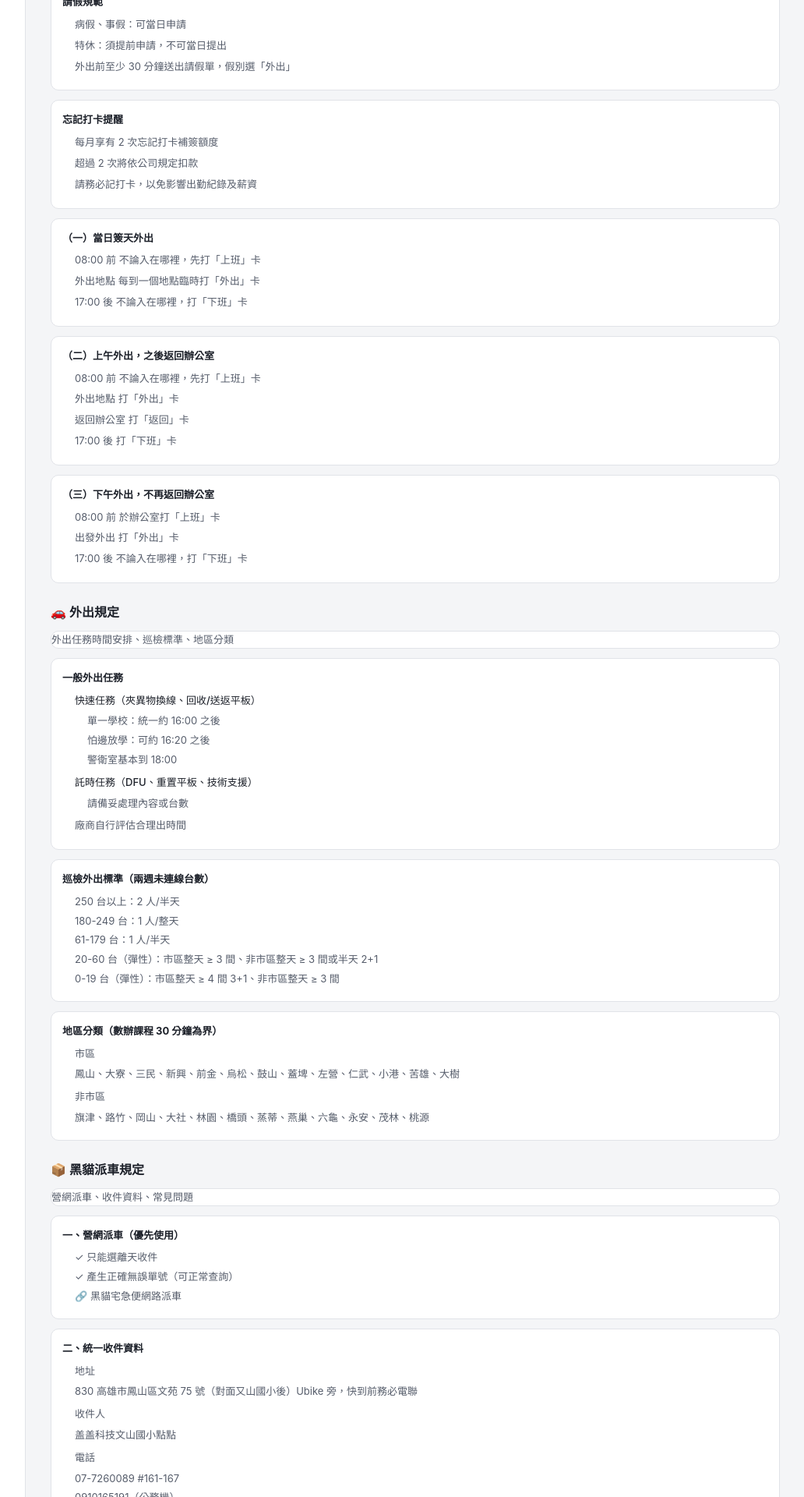
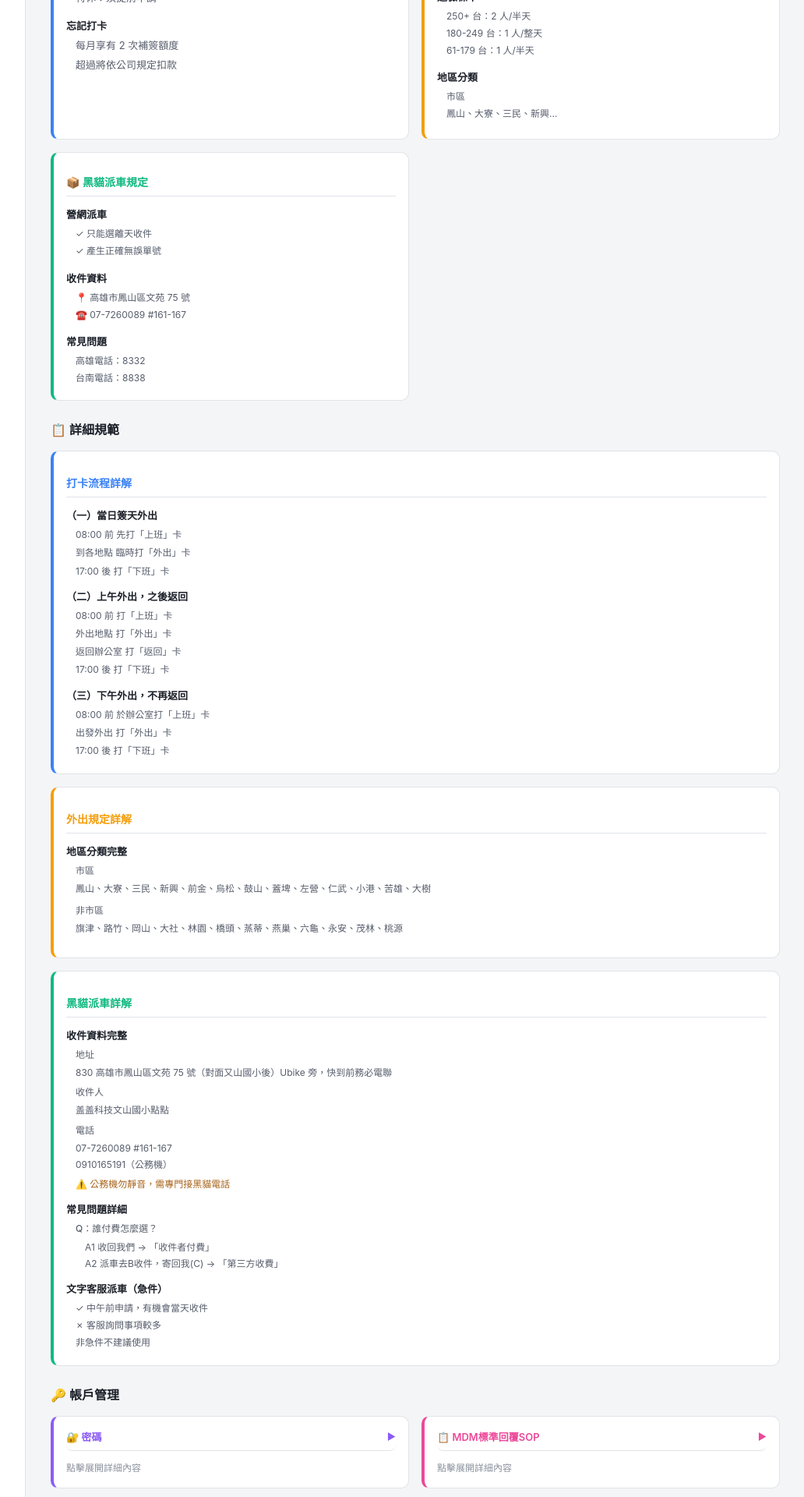
Before and after one commit to Iris1706/school-hub, a Next.js app: page /training in a window 1280 px wide. Shown: the part 340-2260 px from the top of the page at 78% size, without its empty margins (157-1189 px from the left). Built offline with nearby package versions, Linux system fonts and the light colour scheme.

Commit message:
設計教育訓練頁面排版

```diff
--- a/app/training/page.js
+++ b/app/training/page.js
@@ -14,23 +14,25 @@ export default function TrainingPage() {
     }));
   };
 
-  const sectionStyle = {
-    marginBottom: 24,
-  };
+  const sectionCardStyle = (borderColor) => ({
+    background: 'var(--surface-1)',
+    border: '1px solid var(--border)',
+    borderLeft: `4px solid ${borderColor}`,
+    borderRadius: 'var(--radius)',
+    padding: '16px',
+    height: '100%',
+  });
 
-  const titleStyle = {
-    fontSize: 16,
+  const subTitleStyle = {
+    fontSize: 14,
     fontWeight: 600,
     marginBottom: 12,
     color: 'var(--text-primary)',
+    paddingBottom: 8,
+    borderBottom: '1px solid var(--border)',
   };
 
-  const contentBoxStyle = {
-    background: 'var(--surface-1)',
-    border: '1px solid var(--border)',
-    borderRadius: 'var(--radius)',
-    padding: '14px',
-    marginBottom: 12,
+  const contentStyle = {
     fontSize: 13,
     lineHeight: 1.6,
     color: 'var(--text-secondary)',
@@ -43,257 +45,265 @@ export default function TrainingPage() {
         SOP 文件、操作手冊與教學資源
       </p>
 
-      {/* 打卡及請假規範 */}
-      <div style={sectionStyle}>
-        <h2 style={titleStyle}>📅 打卡及請假規範</h2>
-        <p style={{ ...contentBoxStyle, marginBottom: 12, padding: 0 }}>
-          出勤打卡流程、外出規範、請假說明
-        </p>
+      {/* 三大區塊並排 */}
+      <div style={{ display: 'grid', gridTemplateColumns: 'repeat(auto-fit, minmax(320px, 1fr))', gap: 16, marginBottom: 24 }}>
+        {/* 打卡及請假規範 - 藍色 */}
+        <div style={sectionCardStyle('#3b82f6')}>
+          <h2 style={{ ...subTitleStyle, color: '#3b82f6' }}>📅 打卡及請假規範</h2>
 
-        <div style={contentBoxStyle}>
-          <strong style={{ color: 'var(--text-primary)' }}>一、正常上下班（無外出）</strong>
-          <div style={{ marginTop: 8, marginLeft: 16 }}>
-            <p style={{ margin: '6px 0' }}>08:00 前 打「上班」卡（需定位於辦公室）</p>
-            <p style={{ margin: '6px 0' }}>17:00 後 打「下班」卡（需定位於辦公室）</p>
+          <div style={{ marginBottom: 14 }}>
+            <strong style={{ color: 'var(--text-primary)', fontSize: 13 }}>正常上下班</strong>
+            <div style={{ ...contentStyle, marginTop: 6, marginLeft: 12 }}>
+              <p style={{ margin: '4px 0' }}>08:00 前打「上班」卡</p>
+              <p style={{ margin: '4px 0' }}>17:00 後打「下班」卡</p>
             </div>
           </div>
 
-        <div style={contentBoxStyle}>
-          <strong style={{ color: 'var(--text-primary)' }}>請假規範</strong>
-          <div style={{ marginTop: 8, marginLeft: 16 }}>
-            <p style={{ margin: '6px 0' }}>病假、事假：可當日申請</p>
-            <p style={{ margin: '6px 0' }}>特休：須提前申請，不可當日提出</p>
-            <p style={{ margin: '6px 0' }}>外出前至少 30 分鐘送出請假單，假別選「外出」</p>
+          <div style={{ marginBottom: 14 }}>
+            <strong style={{ color: 'var(--text-primary)', fontSize: 13 }}>請假規範</strong>
+            <div style={{ ...contentStyle, marginTop: 6, marginLeft: 12 }}>
+              <p style={{ margin: '4px 0' }}>病假、事假：可當日申請</p>
+              <p style={{ margin: '4px 0' }}>特休：須提前申請</p>
             </div>
           </div>
 
-        <div style={contentBoxStyle}>
-          <strong style={{ color: 'var(--text-primary)' }}>忘記打卡提醒</strong>
-          <div style={{ marginTop: 8, marginLeft: 16 }}>
-            <p style={{ margin: '6px 0' }}>每月享有 2 次忘記打卡補簽額度</p>
-            <p style={{ margin: '6px 0' }}>超過 2 次將依公司規定扣款</p>
-            <p style={{ margin: '6px 0' }}>請務必記打卡，以免影響出勤紀錄及薪資</p>
-          </div>
-        </div>
-
-        <div style={contentBoxStyle}>
-          <strong style={{ color: 'var(--text-primary)' }}>（一）當日簽天外出</strong>
-          <div style={{ marginTop: 8, marginLeft: 16 }}>
-            <p style={{ margin: '6px 0' }}>08:00 前 不論入在哪裡，先打「上班」卡</p>
-            <p style={{ margin: '6px 0' }}>外出地點 每到一個地點臨時打「外出」卡</p>
-            <p style={{ margin: '6px 0' }}>17:00 後 不論入在哪裡，打「下班」卡</p>
-          </div>
-        </div>
-
-        <div style={contentBoxStyle}>
-          <strong style={{ color: 'var(--text-primary)' }}>（二）上午外出，之後返回辦公室</strong>
-          <div style={{ marginTop: 8, marginLeft: 16 }}>
-            <p style={{ margin: '6px 0' }}>08:00 前 不論入在哪裡，先打「上班」卡</p>
-            <p style={{ margin: '6px 0' }}>外出地點 打「外出」卡</p>
-            <p style={{ margin: '6px 0' }}>返回辦公室 打「返回」卡</p>
-            <p style={{ margin: '6px 0' }}>17:00 後 打「下班」卡</p>
-          </div>
-        </div>
-
-        <div style={contentBoxStyle}>
-          <strong style={{ color: 'var(--text-primary)' }}>（三）下午外出，不再返回辦公室</strong>
-          <div style={{ marginTop: 8, marginLeft: 16 }}>
-            <p style={{ margin: '6px 0' }}>08:00 前 於辦公室打「上班」卡</p>
-            <p style={{ margin: '6px 0' }}>出發外出 打「外出」卡</p>
-            <p style={{ margin: '6px 0' }}>17:00 後 不論入在哪裡，打「下班」卡</p>
+          <div style={{ marginBottom: 0 }}>
+            <strong style={{ color: 'var(--text-primary)', fontSize: 13 }}>忘記打卡</strong>
+            <div style={{ ...contentStyle, marginTop: 6, marginLeft: 12 }}>
+              <p style={{ margin: '4px 0' }}>每月享有 2 次補簽額度</p>
+              <p style={{ margin: '4px 0' }}>超過將依公司規定扣款</p>
             </div>
           </div>
         </div>
 
-      {/* 外出規定 */}
-      <div style={sectionStyle}>
-        <h2 style={titleStyle}>🚗 外出規定</h2>
-        <p style={{ ...contentBoxStyle, marginBottom: 12, padding: 0 }}>
-          外出任務時間安排、巡檢標準、地區分類
-        </p>
+        {/* 外出規定 - 橙色 */}
+        <div style={sectionCardStyle('#f59e0b')}>
+          <h2 style={{ ...subTitleStyle, color: '#f59e0b' }}>🚗 外出規定</h2>
 
-        <div style={contentBoxStyle}>
-          <strong style={{ color: 'var(--text-primary)' }}>一般外出任務</strong>
-          <div style={{ marginTop: 8, marginLeft: 16 }}>
-            <p style={{ margin: '8px 0 6px 0', fontWeight: 500, color: 'var(--text-primary)' }}>快速任務（夾異物換線、回收/送返平板）</p>
-            <div style={{ marginLeft: 16 }}>
-              <p style={{ margin: '4px 0' }}>單一學校：統一約 16:00 之後</p>
-              <p style={{ margin: '4px 0' }}>怕邊放學：可約 16:20 之後</p>
-              <p style={{ margin: '4px 0' }}>警衛室基本到 18:00</p>
-            </div>
-            <p style={{ margin: '8px 0 6px 0', fontWeight: 500, color: 'var(--text-primary)' }}>託時任務（DFU、重置平板、技術支援）</p>
-            <div style={{ marginLeft: 16 }}>
-              <p style={{ margin: '4px 0' }}>請備妥處理內容或台數</p>
-            </div>
-            <p style={{ margin: '8px 0 6px 0' }}>廠商自行評估合理出時間</p>
+          <div style={{ marginBottom: 14 }}>
+            <strong style={{ color: 'var(--text-primary)', fontSize: 13 }}>一般外出任務</strong>
+            <div style={{ ...contentStyle, marginTop: 6, marginLeft: 12 }}>
+              <p style={{ margin: '4px 0', fontWeight: 500 }}>快速任務</p>
+              <p style={{ margin: '2px 0 6px 0', fontSize: 12 }}>單一學校：約 16:00 之後</p>
+              <p style={{ margin: '4px 0', fontWeight: 500 }}>託時任務</p>
+              <p style={{ margin: '2px 0', fontSize: 12 }}>請備妥處理內容或台數</p>
             </div>
           </div>
 
-        <div style={contentBoxStyle}>
-          <strong style={{ color: 'var(--text-primary)' }}>巡檢外出標準（兩週未連線台數）</strong>
-          <div style={{ marginTop: 8, marginLeft: 16 }}>
-            <p style={{ margin: '4px 0' }}>250 台以上：2 人/半天</p>
-            <p style={{ margin: '4px 0' }}>180-249 台：1 人/整天</p>
-            <p style={{ margin: '4px 0' }}>61-179 台：1 人/半天</p>
-            <p style={{ margin: '4px 0' }}>20-60 台（彈性）：市區整天 ≥ 3 間、非市區整天 ≥ 3 間或半天 2+1</p>
-            <p style={{ margin: '4px 0' }}>0-19 台（彈性）：市區整天 ≥ 4 間 3+1、非市區整天 ≥ 3 間</p>
+          <div style={{ marginBottom: 14 }}>
+            <strong style={{ color: 'var(--text-primary)', fontSize: 13 }}>巡檢標準</strong>
+            <div style={{ ...contentStyle, marginTop: 6, marginLeft: 12, fontSize: 12 }}>
+              <p style={{ margin: '3px 0' }}>250+ 台：2 人/半天</p>
+              <p style={{ margin: '3px 0' }}>180-249 台：1 人/整天</p>
+              <p style={{ margin: '3px 0' }}>61-179 台：1 人/半天</p>
             </div>
           </div>
 
-        <div style={contentBoxStyle}>
-          <strong style={{ color: 'var(--text-primary)' }}>地區分類（數辦課程 30 分鐘為界）</strong>
-          <div style={{ marginTop: 8, marginLeft: 16 }}>
-            <p style={{ margin: '6px 0', fontWeight: 500 }}>市區</p>
-            <p style={{ margin: '4px 0 8px 0' }}>鳳山、大寮、三民、新興、前金、烏松、鼓山、蓋埤、左營、仁武、小港、苦雄、大樹</p>
-            <p style={{ margin: '6px 0', fontWeight: 500 }}>非市區</p>
-            <p style={{ margin: '4px 0' }}>旗津、路竹、岡山、大社、林園、橋頭、蒸蒂、燕巢、六龜、永安、茂林、桃源</p>
+          <div style={{ marginBottom: 0 }}>
+            <strong style={{ color: 'var(--text-primary)', fontSize: 13 }}>地區分類</strong>
+            <div style={{ ...contentStyle, marginTop: 6, marginLeft: 12, fontSize: 12 }}>
+              <p style={{ margin: '3px 0', fontWeight: 500 }}>市區</p>
+              <p style={{ margin: '2px 0 6px 0' }}>鳳山、大寮、三民、新興...</p>
             </div>
           </div>
         </div>
 
-      {/* 黑貓派車規定 */}
-      <div style={sectionStyle}>
-        <h2 style={titleStyle}>📦 黑貓派車規定</h2>
-        <p style={{ ...contentBoxStyle, marginBottom: 12, padding: 0 }}>
-          營網派車、收件資料、常見問題
-        </p>
+        {/* 黑貓派車規定 - 綠色 */}
+        <div style={sectionCardStyle('#10b981')}>
+          <h2 style={{ ...subTitleStyle, color: '#10b981' }}>📦 黑貓派車規定</h2>
 
-        <div style={contentBoxStyle}>
-          <strong style={{ color: 'var(--text-primary)' }}>一、營網派車（優先使用）</strong>
-          <div style={{ marginTop: 8, marginLeft: 16 }}>
-            <p style={{ margin: '4px 0' }}>✓ 只能選離天收件</p>
-            <p style={{ margin: '4px 0' }}>✓ 產生正確無誤單號（可正常查詢）</p>
-            <p style={{ margin: '4px 0' }}>🔗 黑貓宅急便網路派車</p>
+          <div style={{ marginBottom: 14 }}>
+            <strong style={{ color: 'var(--text-primary)', fontSize: 13 }}>營網派車</strong>
+            <div style={{ ...contentStyle, marginTop: 6, marginLeft: 12, fontSize: 12 }}>
+              <p style={{ margin: '3px 0' }}>✓ 只能選離天收件</p>
+              <p style={{ margin: '3px 0' }}>✓ 產生正確無誤單號</p>
             </div>
           </div>
 
-        <div style={contentBoxStyle}>
-          <strong style={{ color: 'var(--text-primary)' }}>二、統一收件資料</strong>
-          <div style={{ marginTop: 8, marginLeft: 16 }}>
-            <p style={{ margin: '6px 0', fontWeight: 500 }}>地址</p>
-            <p style={{ margin: '4px 0 8px 0' }}>830 高雄市鳳山區文苑 75 號（對面又山國小後）Ubike 旁，快到前務必電聯</p>
-            <p style={{ margin: '6px 0', fontWeight: 500 }}>收件人</p>
-            <p style={{ margin: '4px 0 8px 0' }}>盖盖科技文山國小點點</p>
-            <p style={{ margin: '6px 0', fontWeight: 500 }}>電話</p>
-            <p style={{ margin: '4px 0' }}>07-7260089 #161-167</p>
-            <p style={{ margin: '4px 0 8px 0' }}>0910165191（公務機）</p>
-            <p style={{ margin: '6px 0', color: '#a8631a', fontWeight: 500 }}>⚠️ 注意</p>
-            <p style={{ margin: '4px 0' }}>公務機勿勿靜音，需專門接黑貓電話</p>
+          <div style={{ marginBottom: 14 }}>
+            <strong style={{ color: 'var(--text-primary)', fontSize: 13 }}>收件資料</strong>
+            <div style={{ ...contentStyle, marginTop: 6, marginLeft: 12, fontSize: 12 }}>
+              <p style={{ margin: '3px 0' }}>📍 高雄市鳳山區文苑 75 號</p>
+              <p style={{ margin: '3px 0' }}>☎️ 07-7260089 #161-167</p>
             </div>
           </div>
 
-        <div style={contentBoxStyle}>
-          <strong style={{ color: 'var(--text-primary)' }}>常見問題</strong>
-          <div style={{ marginTop: 8, marginLeft: 16 }}>
-            <p style={{ margin: '6px 0', fontWeight: 500 }}>Q：電話後四碼？</p>
-            <div style={{ marginLeft: 16 }}>
-              <p style={{ margin: '4px 0' }}>台南 → 8838（絕公電話）</p>
-              <p style={{ margin: '4px 0' }}>高雄 → 8332（三多電話）</p>
+          <div style={{ marginBottom: 0 }}>
+            <strong style={{ color: 'var(--text-primary)', fontSize: 13 }}>常見問題</strong>
+            <div style={{ ...contentStyle, marginTop: 6, marginLeft: 12, fontSize: 12 }}>
+              <p style={{ margin: '3px 0' }}>高雄電話：8332</p>
+              <p style={{ margin: '3px 0' }}>台南電話：8838</p>
             </div>
-            <p style={{ margin: '8px 0 6px 0', fontWeight: 500 }}>Q：誰付費怎麼選？</p>
-            <div style={{ marginLeft: 16 }}>
-              <p style={{ margin: '4px 0' }}>A1 收回我們 → 選「收件者付費」</p>
-              <p style={{ margin: '4px 0' }}>A2 派車去 B 收件，寄回我（C）→ 選「第三方收費」</p>
           </div>
         </div>
       </div>
 
-        <div style={contentBoxStyle}>
-          <strong style={{ color: 'var(--text-primary)' }}>四、文字客服派車（急件）</strong>
-          <div style={{ marginTop: 8, marginLeft: 16 }}>
-            <p style={{ margin: '4px 0' }}>✓ 中午前申請，有機會當天收件</p>
-            <p style={{ margin: '4px 0' }}>✗ 客服詢問事項較多</p>
-            <p style={{ margin: '4px 0' }}>非急件不建議使用</p>
-            <p style={{ margin: '8px 0 0 0' }}>🔗 文字客服入口</p>
+      {/* 詳細內容區塊 */}
+      <div style={{ marginBottom: 24 }}>
+        <h2 style={{ fontSize: 16, fontWeight: 600, marginBottom: 16, color: 'var(--text-primary)' }}>📋 詳細規範</h2>
+
+        {/* 打卡流程詳細版 */}
+        <div style={{ ...sectionCardStyle('#3b82f6'), marginBottom: 16 }}>
+          <h3 style={{ ...subTitleStyle, color: '#3b82f6' }}>打卡流程詳解</h3>
+
+          <div style={{ marginBottom: 12 }}>
+            <strong style={{ color: 'var(--text-primary)', fontSize: 13 }}>（一）當日簽天外出</strong>
+            <div style={{ ...contentStyle, marginTop: 6, marginLeft: 12, fontSize: 12 }}>
+              <p style={{ margin: '4px 0' }}>08:00 前 先打「上班」卡</p>
+              <p style={{ margin: '4px 0' }}>到各地點 臨時打「外出」卡</p>
+              <p style={{ margin: '4px 0' }}>17:00 後 打「下班」卡</p>
+            </div>
+          </div>
+
+          <div style={{ marginBottom: 12 }}>
+            <strong style={{ color: 'var(--text-primary)', fontSize: 13 }}>（二）上午外出，之後返回</strong>
+            <div style={{ ...contentStyle, marginTop: 6, marginLeft: 12, fontSize: 12 }}>
+              <p style={{ margin: '4px 0' }}>08:00 前 打「上班」卡</p>
+              <p style={{ margin: '4px 0' }}>外出地點 打「外出」卡</p>
+              <p style={{ margin: '4px 0' }}>返回辦公室 打「返回」卡</p>
+              <p style={{ margin: '4px 0' }}>17:00 後 打「下班」卡</p>
+            </div>
+          </div>
+
+          <div>
+            <strong style={{ color: 'var(--text-primary)', fontSize: 13 }}>（三）下午外出，不再返回</strong>
+            <div style={{ ...contentStyle, marginTop: 6, marginLeft: 12, fontSize: 12 }}>
+              <p style={{ margin: '4px 0' }}>08:00 前 於辦公室打「上班」卡</p>
+              <p style={{ margin: '4px 0' }}>出發外出 打「外出」卡</p>
+              <p style={{ margin: '4px 0' }}>17:00 後 打「下班」卡</p>
             </div>
           </div>
         </div>
 
-      {/* 帳戶管理 */}
-      <div style={sectionStyle}>
-        <h2 style={titleStyle}>🔑 帳戶管理</h2>
-        <p style={{ ...contentBoxStyle, marginBottom: 12, padding: 0 }}>
-          各系統帳號密碼、限制點 A 員使用
-        </p>
+        {/* 外出規定詳細版 */}
+        <div style={{ ...sectionCardStyle('#f59e0b'), marginBottom: 16 }}>
+          <h3 style={{ ...subTitleStyle, color: '#f59e0b' }}>外出規定詳解</h3>
 
+          <div style={{ marginBottom: 12 }}>
+            <strong style={{ color: 'var(--text-primary)', fontSize: 13 }}>地區分類完整</strong>
+            <div style={{ ...contentStyle, marginTop: 6, marginLeft: 12, fontSize: 12 }}>
+              <p style={{ margin: '4px 0', fontWeight: 500 }}>市區</p>
+              <p style={{ margin: '2px 0 8px 0' }}>鳳山、大寮、三民、新興、前金、烏松、鼓山、蓋埤、左營、仁武、小港、苦雄、大樹</p>
+              <p style={{ margin: '4px 0', fontWeight: 500 }}>非市區</p>
+              <p style={{ margin: '2px 0' }}>旗津、路竹、岡山、大社、林園、橋頭、蒸蒂、燕巢、六龜、永安、茂林、桃源</p>
+            </div>
+          </div>
+        </div>
+
+        {/* 黑貓派車詳細版 */}
+        <div style={sectionCardStyle('#10b981')}>
+          <h3 style={{ ...subTitleStyle, color: '#10b981' }}>黑貓派車詳解</h3>
+
+          <div style={{ marginBottom: 12 }}>
+            <strong style={{ color: 'var(--text-primary)', fontSize: 13 }}>收件資料完整</strong>
+            <div style={{ ...contentStyle, marginTop: 6, marginLeft: 12, fontSize: 12 }}>
+              <p style={{ margin: '4px 0', fontWeight: 500 }}>地址</p>
+              <p style={{ margin: '2px 0 6px 0' }}>830 高雄市鳳山區文苑 75 號（對面又山國小後）Ubike 旁，快到前務必電聯</p>
+              <p style={{ margin: '4px 0', fontWeight: 500 }}>收件人</p>
+              <p style={{ margin: '2px 0 6px 0' }}>盖盖科技文山國小點點</p>
+              <p style={{ margin: '4px 0', fontWeight: 500 }}>電話</p>
+              <p style={{ margin: '2px 0' }}>07-7260089 #161-167</p>
+              <p style={{ margin: '2px 0 6px 0' }}>0910165191（公務機）</p>
+              <p style={{ margin: '4px 0', color: '#a8631a' }}>⚠️ 公務機勿靜音，需專門接黑貓電話</p>
+            </div>
+          </div>
+
+          <div style={{ marginBottom: 12 }}>
+            <strong style={{ color: 'var(--text-primary)', fontSize: 13 }}>常見問題詳細</strong>
+            <div style={{ ...contentStyle, marginTop: 6, marginLeft: 12, fontSize: 12 }}>
+              <p style={{ margin: '4px 0', fontWeight: 500 }}>Q：誰付費怎麼選？</p>
+              <div style={{ marginLeft: 12 }}>
+                <p style={{ margin: '2px 0' }}>A1 收回我們 → 「收件者付費」</p>
+                <p style={{ margin: '2px 0' }}>A2 派車去B收件，寄回我(C) → 「第三方收費」</p>
+              </div>
+            </div>
+          </div>
+
+          <div>
+            <strong style={{ color: 'var(--text-primary)', fontSize: 13 }}>文字客服派車（急件）</strong>
+            <div style={{ ...contentStyle, marginTop: 6, marginLeft: 12, fontSize: 12 }}>
+              <p style={{ margin: '3px 0' }}>✓ 中午前申請，有機會當天收件</p>
+              <p style={{ margin: '3px 0' }}>✗ 客服詢問事項較多</p>
+              <p style={{ margin: '3px 0' }}>非急件不建議使用</p>
+            </div>
+          </div>
+        </div>
+      </div>
+
+      {/* 帳戶管理 - 可折疊 */}
+      <div style={{ marginBottom: 24 }}>
+        <h2 style={{ fontSize: 16, fontWeight: 600, marginBottom: 16, color: 'var(--text-primary)' }}>🔑 帳戶管理</h2>
+
+        <div style={{ display: 'grid', gridTemplateColumns: 'repeat(auto-fit, minmax(300px, 1fr))', gap: 16 }}>
           {/* 密碼 - 可折疊 */}
-        <div
-          style={{
-            background: 'var(--surface-1)',
-            border: '1px solid var(--border)',
-            borderRadius: 'var(--radius)',
-            marginBottom: 12,
-            overflow: 'hidden',
-          }}
-        >
+          <div style={sectionCardStyle('#8b5cf6')}>
             <button
               onClick={() => toggleSection('password')}
               style={{
                 width: '100%',
-              padding: '14px',
-              background: 'var(--surface-1)',
+                padding: 0,
+                background: 'transparent',
                 border: 'none',
                 textAlign: 'left',
                 cursor: 'pointer',
                 display: 'flex',
                 justifyContent: 'space-between',
                 alignItems: 'center',
-              fontSize: 14,
-              fontWeight: 500,
-              color: 'var(--text-primary)',
-              borderRadius: 'var(--radius)',
+                fontSize: 13,
+                fontWeight: 600,
+                color: '#8b5cf6',
+                marginBottom: 12,
+                paddingBottom: 8,
+                borderBottom: '1px solid var(--border)',
               }}
-            onMouseOver={(e) => (e.target.style.background = 'var(--accent-bg)')}
-            onMouseOut={(e) => (e.target.style.background = 'var(--surface-1)')}
             >
               <span>🔐 密碼</span>
               <span style={{ fontSize: 12 }}>{expandedSections.password ? '▼' : '▶'}</span>
             </button>
             {expandedSections.password && (
-            <div style={{ padding: '12px 14px', borderTop: '1px solid var(--border)', fontSize: 13, color: 'var(--text-secondary)' }}>
-              <p style={{ margin: '0 0 8px 0', color: 'var(--warning)', fontWeight: 500 }}>內容待補充...</p>
+              <div style={{ ...contentStyle, fontSize: 12 }}>
+                <p style={{ margin: '4px 0', color: 'var(--warning)', fontWeight: 500 }}>內容待補充...</p>
               </div>
+            )}
+            {!expandedSections.password && (
+              <p style={{ ...contentStyle, fontSize: 12, margin: 0, color: 'var(--text-muted)' }}>點擊展開詳細內容</p>
             )}
           </div>
 
           {/* MDM標準回覆SOP - 可折疊 */}
-        <div
-          style={{
-            background: 'var(--surface-1)',
-            border: '1px solid var(--border)',
-            borderRadius: 'var(--radius)',
-            marginBottom: 12,
-            overflow: 'hidden',
-          }}
-        >
+          <div style={sectionCardStyle('#ec4899')}>
             <button
               onClick={() => toggleSection('mdm')}
               style={{
                 width: '100%',
-              padding: '14px',
-              background: 'var(--surface-1)',
+                padding: 0,
+                background: 'transparent',
                 border: 'none',
                 textAlign: 'left',
                 cursor: 'pointer',
                 display: 'flex',
                 justifyContent: 'space-between',
                 alignItems: 'center',
-              fontSize: 14,
-              fontWeight: 500,
-              color: 'var(--text-primary)',
-              borderRadius: 'var(--radius)',
+                fontSize: 13,
+                fontWeight: 600,
+                color: '#ec4899',
+                marginBottom: 12,
+                paddingBottom: 8,
+                borderBottom: '1px solid var(--border)',
               }}
-            onMouseOver={(e) => (e.target.style.background = 'var(--accent-bg)')}
-            onMouseOut={(e) => (e.target.style.background = 'var(--surface-1)')}
             >
               <span>📋 MDM標準回覆SOP</span>
               <span style={{ fontSize: 12 }}>{expandedSections.mdm ? '▼' : '▶'}</span>
             </button>
             {expandedSections.mdm && (
-            <div style={{ padding: '12px 14px', borderTop: '1px solid var(--border)', fontSize: 13, color: 'var(--text-secondary)' }}>
-              <p style={{ margin: '0 0 8px 0', color: 'var(--warning)', fontWeight: 500 }}>v1.0 - 內容待補充...</p>
+              <div style={{ ...contentStyle, fontSize: 12 }}>
+                <p style={{ margin: '4px 0', color: 'var(--warning)', fontWeight: 500 }}>v1.0 - 內容待補充...</p>
               </div>
             )}
+            {!expandedSections.mdm && (
+              <p style={{ ...contentStyle, fontSize: 12, margin: 0, color: 'var(--text-muted)' }}>點擊展開詳細內容</p>
+            )}
+          </div>
         </div>
       </div>
     </div>
```
Lines whose indentation alone changed are shown as unchanged.
